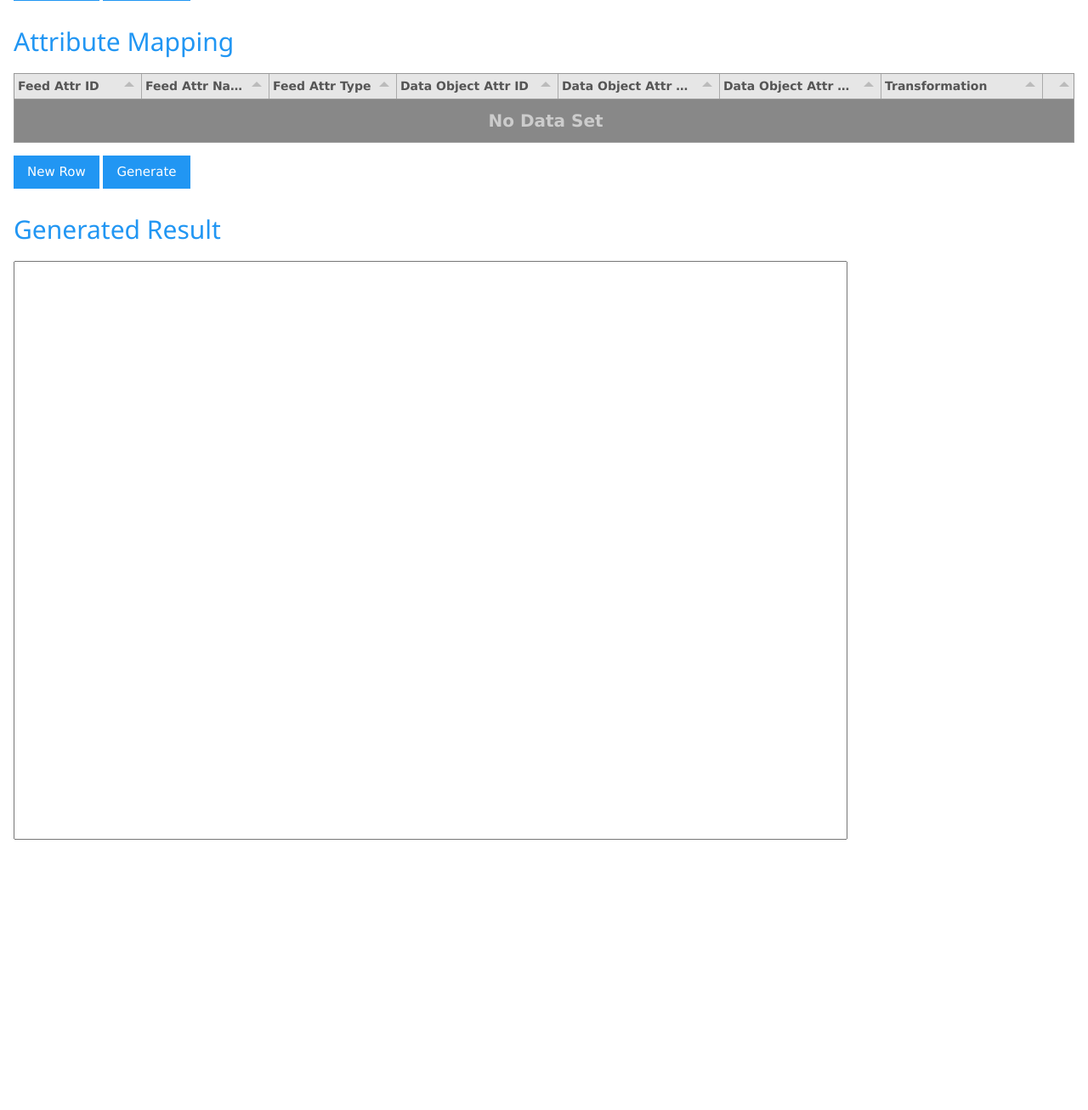
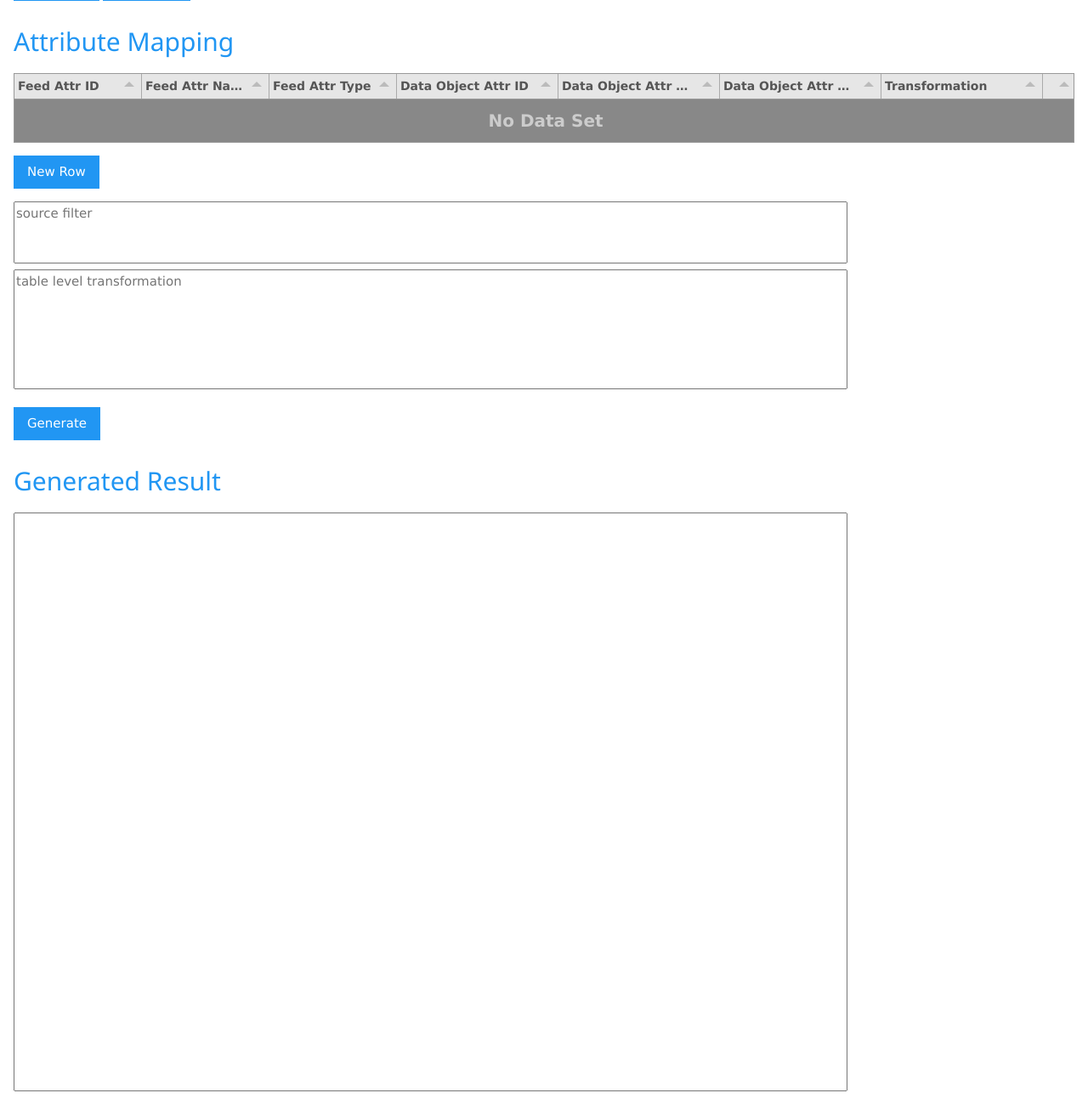
Before and after one commit to binbenban/rds_ui, a Flask app: template src/templates/feeds.html in a window 1280 px wide; the page is wider, and only the part inside the window is pictured. Shown: the part 694-2000 px from the top of that part at 85% size. Before the commit the page ends 1682 px from the top of that part, so only its background shows below. Run offline with Flask 2, Linux system fonts and the light colour scheme; the template is opened without the code that fills it, so the values that code supplies are empty; some libraries are stand-ins or nearby versions.

Commit message:
feat: support feed and data object mapping

```diff
--- a/src/main.py
+++ b/src/main.py
@@ -237,10 +237,41 @@ def read_attributes_by_feed_id_data_object_id(feed_id, data_object_id):
         return flask.jsonify(attr)
 
 
-@app.route("/save_attributes", methods=["POST"])
-def save_attributes():
+@app.route("/read_table_transformation_by_feed_id_data_object_id/<feed_id>/<data_object_id>")
+def read_table_transformation_by_feed_id_data_object_id(feed_id, data_object_id):
+    with db_connect() as conn:
+        curs = conn.cursor()
+        stmt = f"""
+            select transform_sql_query, src_filter_sql
+            from odap.feed_data_object
+            where feed_id = {feed_id} and data_object_id = {data_object_id}
+            limit 1
+        """
+        app.logger.info(stmt)
+        curs.execute(stmt)
+        do = {}
+        for res in curs.fetchall():
+            do["transform_sql_query"] = res[0]
+            do["src_filter_sql"] = res[1]
+            break
+        return flask.jsonify(do)
+
+
+@app.route("/save_transformation/<feed_id>/<data_object_id>", methods=["POST"])
+def save_transformation(feed_id, data_object_id):
     stmts = []
-    for row in request.json:
+    data = request.json
+    attribute_mappings = data.get("attribute_mappings")
+    src_filter_sql = data.get("src_filter_sql")
+    transform_sql_query = data.get("transform_sql_query")
+    print(request.json)
+
+    stmts.append(f"""
+    insert into odap.feed_data_object (feed_id,data_object_id,transform_sql_query,src_filter_sql)
+    values ({feed_id}, {data_object_id}, '{None if not transform_sql_query else transform_sql_query}','{None if not src_filter_sql else src_filter_sql}');
+    """)
+
+    for row in attribute_mappings:
         if not (row["feed_attribute_id"] and row["doa_id"]):
             stmts.append(f"""
                 -- ignoring {row} as it's not valid
--- a/src/templates/feeds.html
+++ b/src/templates/feeds.html
@@ -76,6 +76,12 @@
     </p>
     <p>
     <input type="button" class="w3-btn w3-blue" id="attr_map_table_new_row" value="New Row">
+    </p>
+    <p>
+    <textarea id="attr_mapping_src_filter" cols="120" rows="3" style="resize: none;" placeholder="source filter"></textarea>
+    <textarea id="attr_mapping_table_transformation" cols="120" rows="6" style="resize: none;" placeholder="table level transformation"></textarea>
+    </p>
+    <p>
     <input type="button" class="w3-btn w3-blue" id="attr_map_table_submit" value="Generate">
     </p>
 </div>
@@ -185,6 +191,15 @@
     function setDataAttrMapTable(feed_id, data_object_id) {
         if (!isNaN(parseInt(feed_id)) && !isNaN(parseInt(data_object_id))) {
             attr_map_table.setData("read_attributes_by_feed_id_data_object_id/" + feed_id + "/" + data_object_id);
+
+            // TODO also read the feed_data_object level mapping into a separate textbox
+            $.ajax({
+                url: '/read_table_transformation_by_feed_id_data_object_id/' + feed_id + "/" + data_object_id,
+                type: 'GET',
+            }).done(function(data) {
+                $('#attr_mapping_table_transformation').val(data["transform_sql_query"]);
+                $('#attr_mapping_src_filter').val(data["src_filter_sql"]);
+            });
         }
     }
 
@@ -311,9 +326,13 @@
     // attr table - generate
     $('#attr_map_table_submit').click(function() {
         $.ajax({
-            url: '/save_attributes',
+            url: '/save_transformation/'+$("#feed_list").val()+"/"+$("#data_object_list").val(),
             type: 'POST',
-            data: JSON.stringify(attr_map_table.getData()),
+            data: JSON.stringify({
+                attribute_mappings: attr_map_table.getData(),
+                src_filter_sql: $("#attr_mapping_src_filter").val(),
+                transform_sql_query: $("#attr_mapping_table_transformation").val()
+            }),
             contentType: "application/json",
         }).done(function(data) {
             setDataResult(data);
```
